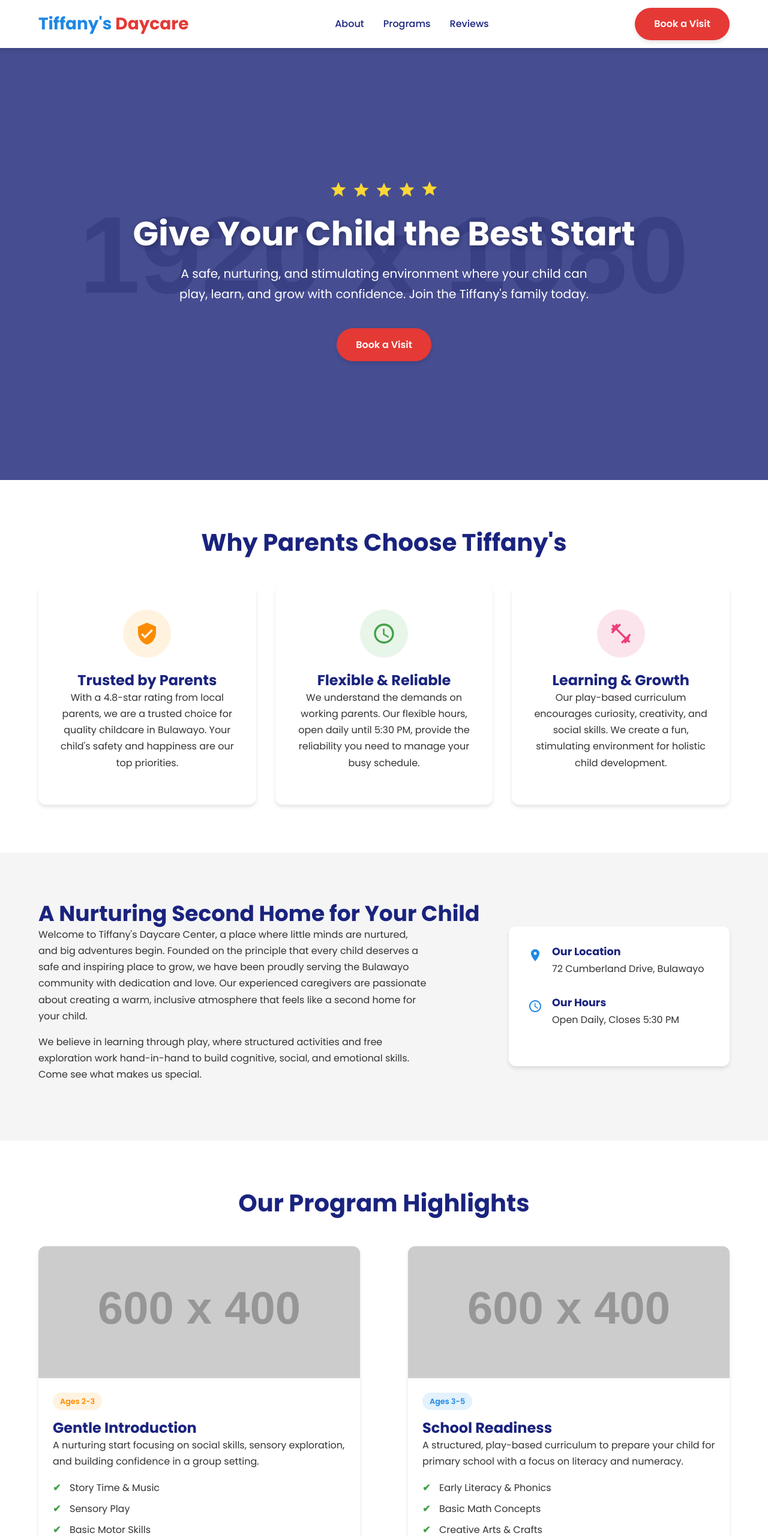
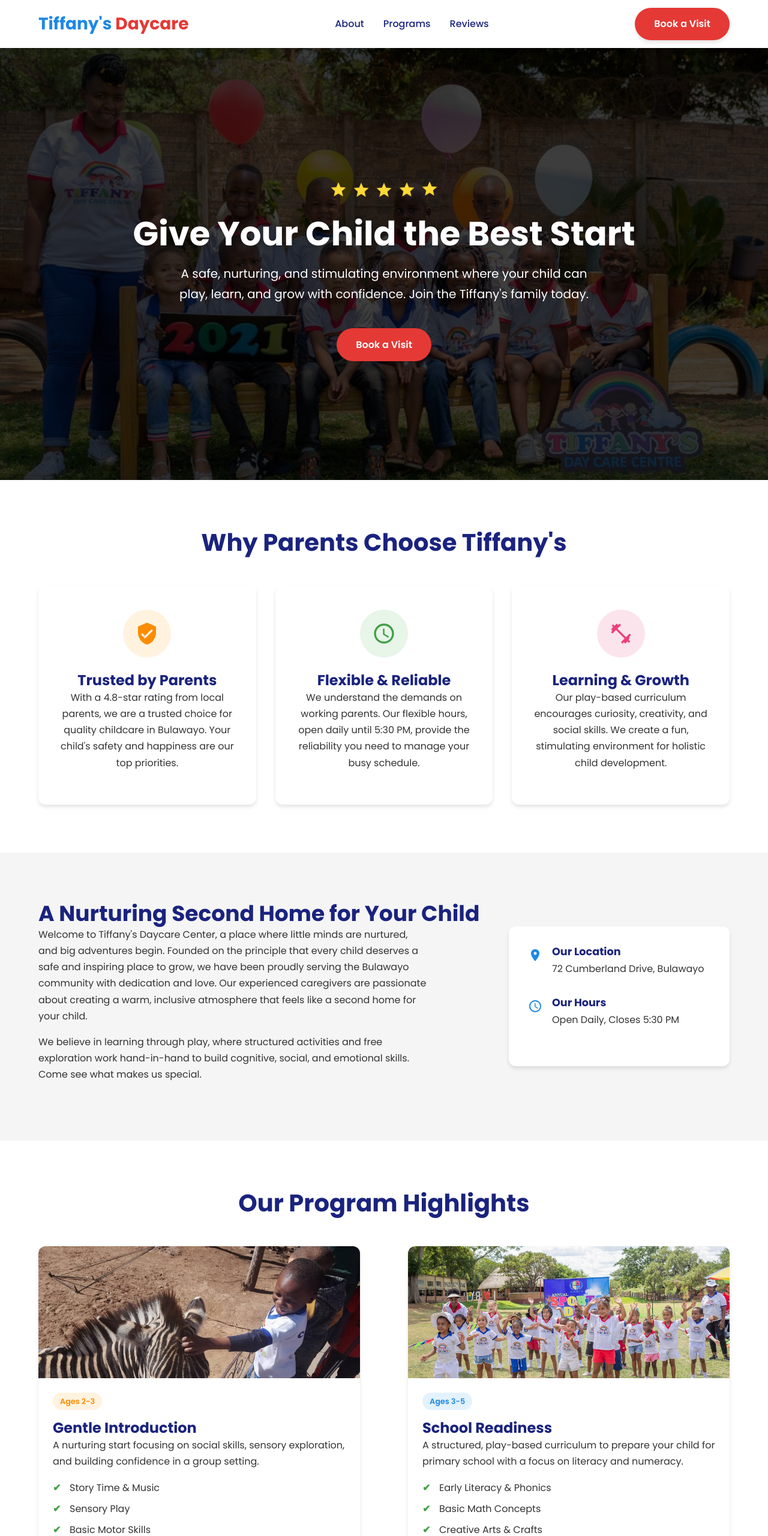
Before and after one commit to Codex-Solutions-25/Tiffany-s-Daycare, a plain HTML site: page index.html in a window 1280 px wide. Shown: the top 2560 px of the page at 60% size. Drawn offline with Linux system fonts and the light colour scheme; placeholder pictures from the web are drawn by us.

Commit message:
Adjustments

```diff
--- a/index.html
+++ b/index.html
@@ -256,7 +256,8 @@
             left: 0;
             width: 100%;
             height: 100%;
-            background-color: var(--color-dark-blue);
+            /*background-color: var(--color-dark-blue);*/
+            background-color: black;
             opacity: 0.75;
             z-index: -1;
         }
@@ -702,7 +703,7 @@
     <main>
 
         <section class="hero">
-            <img src="hero2.jpg" alt="Happy child playing at daycare" class="hero-bg" onerror="this.onerror=null;this.src='https://placehold.co/1920x1080/1E88E5/FFFFFF?text=Tiffany%27s+Daycare';">
+            <img src="Images/hero2.jpg" alt="Happy child playing at daycare" class="hero-bg" onerror="this.onerror=null;this.src='https://placehold.co/1920x1080/1E88E5/FFFFFF?text=Tiffany%27s+Daycare';">
             <div class="hero-overlay"></div>
             <div class="hero-content container">
                 <div class="hero-stars">
@@ -782,7 +783,7 @@
                 <h2 class="section-title fade-in-section">Our Program Highlights</h2>
                 <div class="programs-grid">
                     <div class="program-card fade-in-section">
-                        <img src="two-three.jpg" alt="Toddlers playing with blocks" class="program-image" onerror="this.onerror=null;this.src='https://placehold.co/600x400/FDD835/333333?text=Ages+2-3';">
+                        <img src="Images/two-three.jpg" alt="Toddlers playing with blocks" class="program-image" onerror="this.onerror=null;this.src='https://placehold.co/600x400/FDD835/333333?text=Ages+2-3';">
                         <div class="program-content">
                             <span class="program-age">Ages 2-3</span>
                             <h3>Gentle Introduction</h3>
@@ -796,7 +797,7 @@
                         </div>
                     </div>
                     <div class="program-card fade-in-section">
-                        <img src="three-five.jpg" alt="Preschoolers painting" class="program-image" onerror="this.onerror=null;this.src='https://placehold.co/600x400/1E88E5/FFFFFF?text=Ages+3-5';">
+                        <img src="Images/three-five.jpg" alt="Preschoolers painting" class="program-image" onerror="this.onerror=null;this.src='https://placehold.co/600x400/1E88E5/FFFFFF?text=Ages+3-5';">
                         <div class="program-content">
                             <span class="program-age">Ages 3-5</span>
                             <h3>School Readiness</h3>
```
